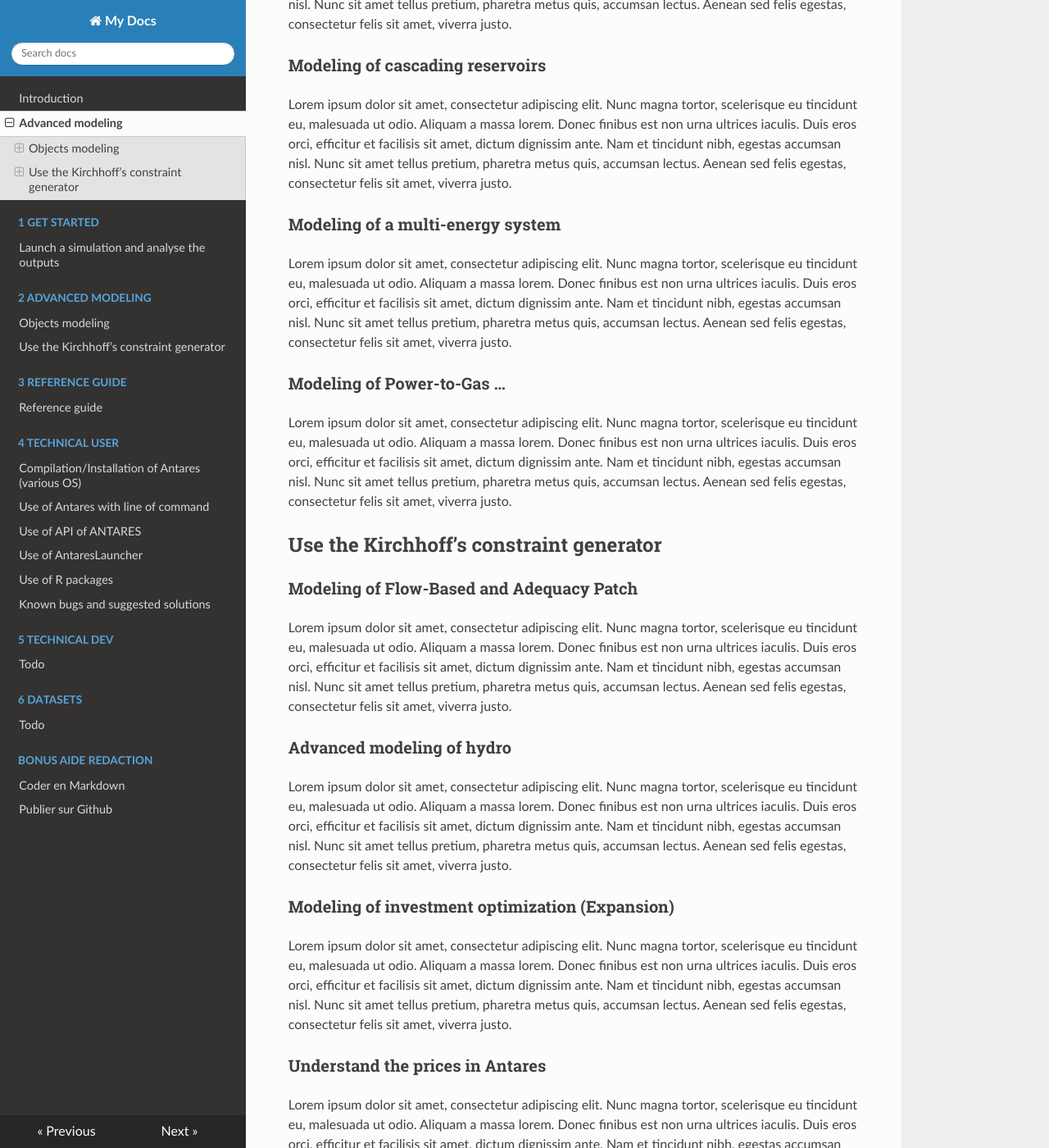
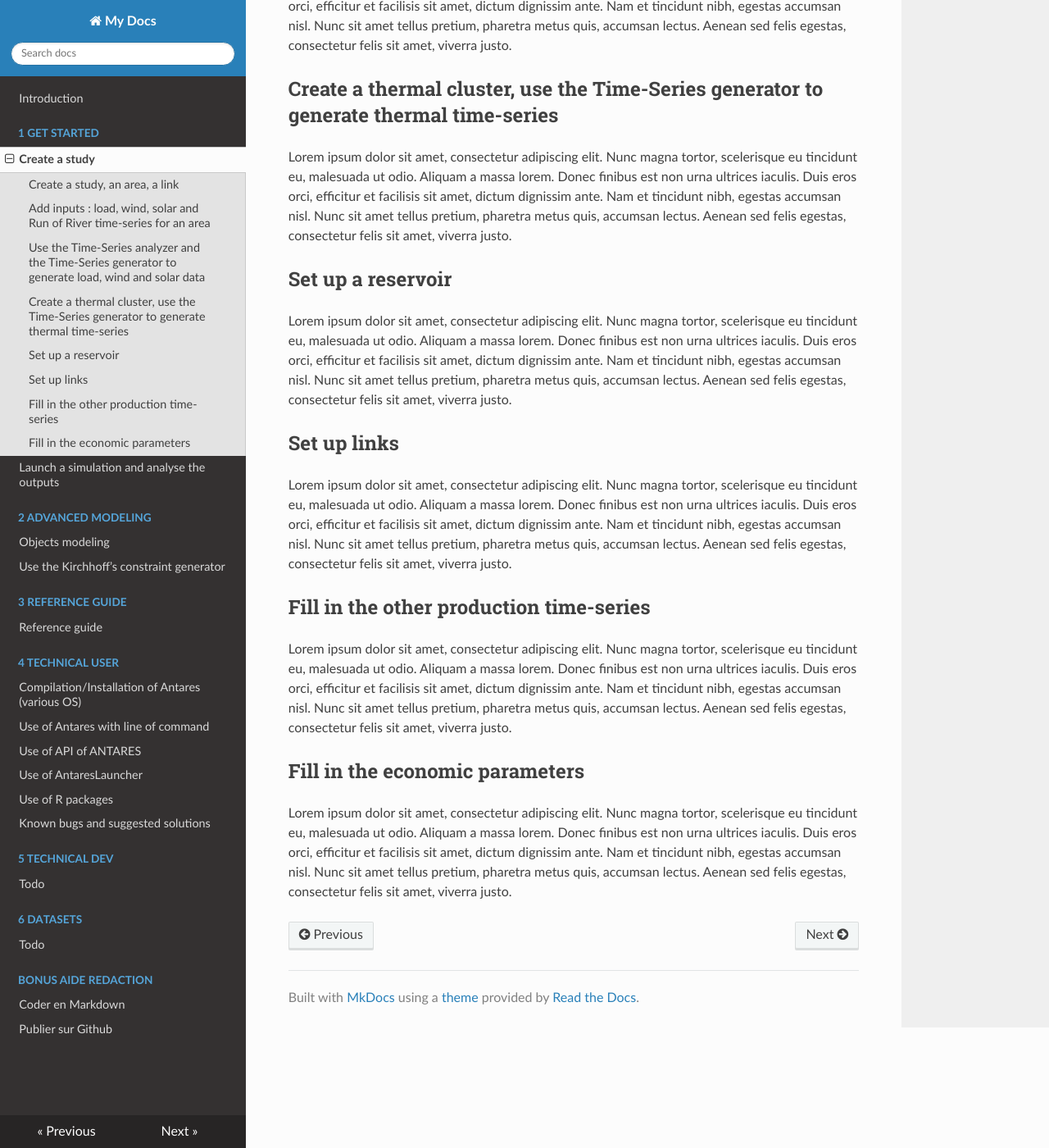
Before and after one commit to AntaresSimulatorTeam/antares-doc, an MkDocs documentation site: the page built from docs/1-get-started/1-create-study.md, in a window 1280 px wide and 1400 px high, scrolled down 732 px. Shown: the whole window at 82% size. Built offline with MkDocs 1.6.1, drawn with Linux system fonts in a browser that asks for light colours; nearby versions of some CDN libraries; some of the changed text lies outside the part shown.

Commit message:
refactor hierarchy

```diff
--- a/docs/2-advanced-modeling.md
+++ b/docs/1-get-started/1-create-study.md
@@ -1,32 +1,24 @@
-# Advanced modeling
-## Objects modeling
-### Modeling of binding constraints
+# Create a study
+## Create a study, an area, a link
 Lorem ipsum dolor sit amet, consectetur adipiscing elit. Nunc magna tortor, scelerisque eu tincidunt eu, malesuada ut odio. Aliquam a massa lorem. Donec finibus est non urna ultrices iaculis. Duis eros orci, efficitur et facilisis sit amet, dictum dignissim ante. Nam et tincidunt nibh, egestas accumsan nisl. Nunc sit amet tellus pretium, pharetra metus quis, accumsan lectus. Aenean sed felis egestas, consectetur felis sit amet, viverra justo.
 
-### Modeling of a Pumped Storage Power Station (PSP)
+## Add inputs : load, wind, solar and Run of River time-series for an area
 Lorem ipsum dolor sit amet, consectetur adipiscing elit. Nunc magna tortor, scelerisque eu tincidunt eu, malesuada ut odio. Aliquam a massa lorem. Donec finibus est non urna ultrices iaculis. Duis eros orci, efficitur et facilisis sit amet, dictum dignissim ante. Nam et tincidunt nibh, egestas accumsan nisl. Nunc sit amet tellus pretium, pharetra metus quis, accumsan lectus. Aenean sed felis egestas, consectetur felis sit amet, viverra justo.
 
-### Modeling of a Energy System Storage (ESS)
+## Use the Time-Series analyzer and the Time-Series generator to generate load, wind and solar data
 Lorem ipsum dolor sit amet, consectetur adipiscing elit. Nunc magna tortor, scelerisque eu tincidunt eu, malesuada ut odio. Aliquam a massa lorem. Donec finibus est non urna ultrices iaculis. Duis eros orci, efficitur et facilisis sit amet, dictum dignissim ante. Nam et tincidunt nibh, egestas accumsan nisl. Nunc sit amet tellus pretium, pharetra metus quis, accumsan lectus. Aenean sed felis egestas, consectetur felis sit amet, viverra justo.
 
-### Modeling  of cascading reservoirs
+## Create a thermal cluster, use the Time-Series generator to generate thermal time-series
 Lorem ipsum dolor sit amet, consectetur adipiscing elit. Nunc magna tortor, scelerisque eu tincidunt eu, malesuada ut odio. Aliquam a massa lorem. Donec finibus est non urna ultrices iaculis. Duis eros orci, efficitur et facilisis sit amet, dictum dignissim ante. Nam et tincidunt nibh, egestas accumsan nisl. Nunc sit amet tellus pretium, pharetra metus quis, accumsan lectus. Aenean sed felis egestas, consectetur felis sit amet, viverra justo.
 
-### Modeling of a multi-energy system
+## Set up a reservoir
 Lorem ipsum dolor sit amet, consectetur adipiscing elit. Nunc magna tortor, scelerisque eu tincidunt eu, malesuada ut odio. Aliquam a massa lorem. Donec finibus est non urna ultrices iaculis. Duis eros orci, efficitur et facilisis sit amet, dictum dignissim ante. Nam et tincidunt nibh, egestas accumsan nisl. Nunc sit amet tellus pretium, pharetra metus quis, accumsan lectus. Aenean sed felis egestas, consectetur felis sit amet, viverra justo.
 
-### Modeling of  Power-to-Gas …
+## Set up links
 Lorem ipsum dolor sit amet, consectetur adipiscing elit. Nunc magna tortor, scelerisque eu tincidunt eu, malesuada ut odio. Aliquam a massa lorem. Donec finibus est non urna ultrices iaculis. Duis eros orci, efficitur et facilisis sit amet, dictum dignissim ante. Nam et tincidunt nibh, egestas accumsan nisl. Nunc sit amet tellus pretium, pharetra metus quis, accumsan lectus. Aenean sed felis egestas, consectetur felis sit amet, viverra justo.
 
-## Use the Kirchhoff’s constraint generator
-### Modeling of Flow-Based and Adequacy Patch
+## Fill in the other production time-series
 Lorem ipsum dolor sit amet, consectetur adipiscing elit. Nunc magna tortor, scelerisque eu tincidunt eu, malesuada ut odio. Aliquam a massa lorem. Donec finibus est non urna ultrices iaculis. Duis eros orci, efficitur et facilisis sit amet, dictum dignissim ante. Nam et tincidunt nibh, egestas accumsan nisl. Nunc sit amet tellus pretium, pharetra metus quis, accumsan lectus. Aenean sed felis egestas, consectetur felis sit amet, viverra justo.
 
-### Advanced modeling of hydro
+## Fill in the economic parameters
 Lorem ipsum dolor sit amet, consectetur adipiscing elit. Nunc magna tortor, scelerisque eu tincidunt eu, malesuada ut odio. Aliquam a massa lorem. Donec finibus est non urna ultrices iaculis. Duis eros orci, efficitur et facilisis sit amet, dictum dignissim ante. Nam et tincidunt nibh, egestas accumsan nisl. Nunc sit amet tellus pretium, pharetra metus quis, accumsan lectus. Aenean sed felis egestas, consectetur felis sit amet, viverra justo.
-
-### Modeling of investment optimization (Expansion)
-Lorem ipsum dolor sit amet, consectetur adipiscing elit. Nunc magna tortor, scelerisque eu tincidunt eu, malesuada ut odio. Aliquam a massa lorem. Donec finibus est non urna ultrices iaculis. Duis eros orci, efficitur et facilisis sit amet, dictum dignissim ante. Nam et tincidunt nibh, egestas accumsan nisl. Nunc sit amet tellus pretium, pharetra metus quis, accumsan lectus. Aenean sed felis egestas, consectetur felis sit amet, viverra justo.
-
-### Understand the prices in Antares
-Lorem ipsum dolor sit amet, consectetur adipiscing elit. Nunc magna tortor, scelerisque eu tincidunt eu, malesuada ut odio. Aliquam a massa lorem. Donec finibus est non urna ultrices iaculis. Duis eros orci, efficitur et facilisis sit amet, dictum dignissim ante. Nam et tincidunt nibh, egestas accumsan nisl. Nunc sit amet tellus pretium, pharetra metus quis, accumsan lectus. Aenean sed felis egestas, consectetur felis sit amet, viverra justo.
```
